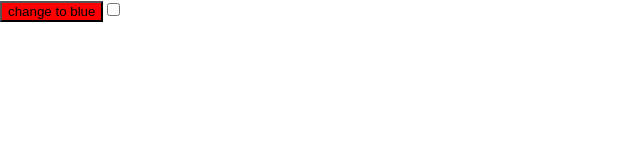
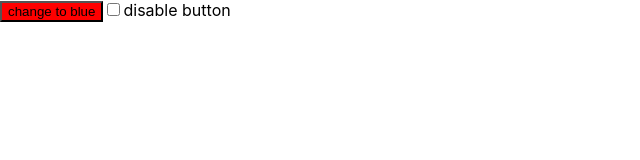
Before and after one commit to Unosquare-CoE-JavaScript/alvaro-martinez, a React (Create React App) app in the folder testing-react/color-button/: page / in a window 1280 px wide. Shown: the top 160 px of the page, without its empty margins (0-640 px from the left). Built offline with nearby package versions, Linux system fonts and the light colour scheme.

Commit message:
get checkbox by name

```diff
--- a/testing-react/color-button/src/App.js
+++ b/testing-react/color-button/src/App.js
@@ -17,11 +17,13 @@ function App() {
         change to {newButtonColor}
       </button>
       <input
+        id="disable-button-checkbox"
         aria-checked={disabled}
         type="checkbox"
         defaultChecked={false}
         onChange={() => setDisabled(!disabled)}
       ></input>
+      <label htmlFor="disable-button-checkbox">disable button</label>
     </div>
   );
 }
```
Also changed, not shown: 1 other file (tests, documents, lock files or other folders).
